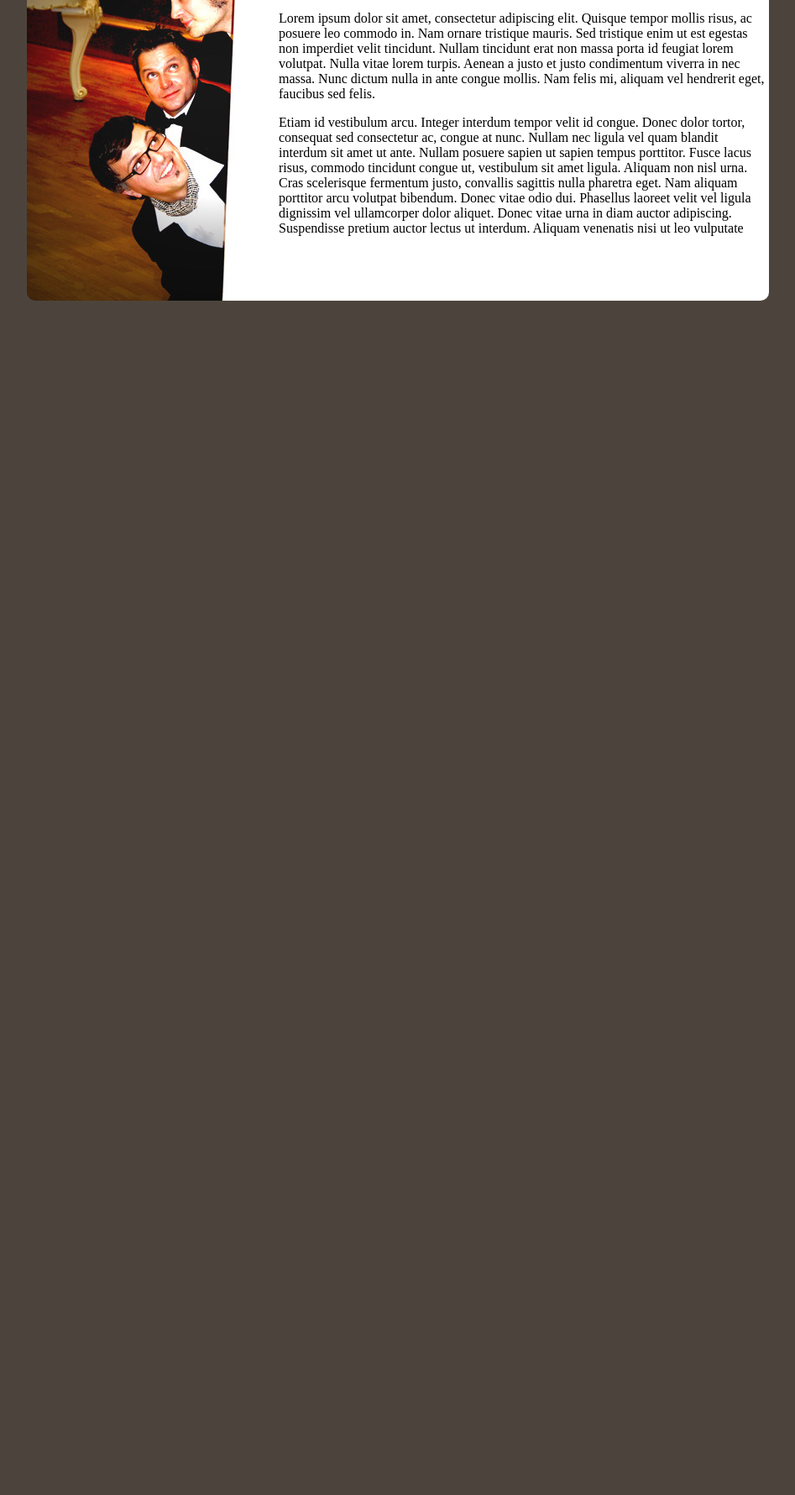
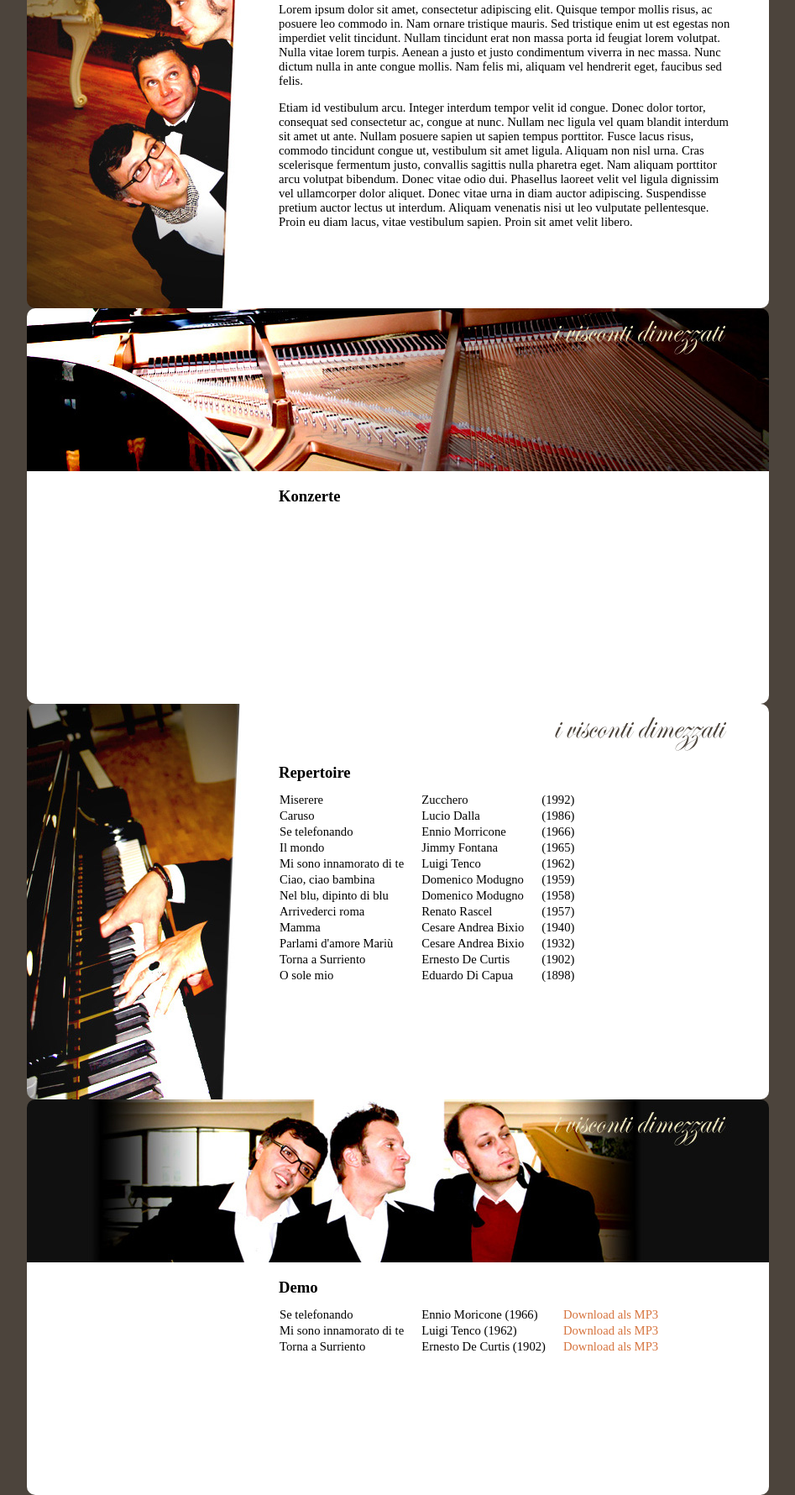
Before and after one commit to foyan/ViscontiDimezzati, a plain HTML site: page index.html in a window 1280 px wide. Shown: the part 635-2415 px from the top of the page at 84% size, without its empty margins (166-1113 px from the left). Before the commit the page ends 1464 px from the top, so only its background shows below. Drawn offline with nearby package versions, Linux system fonts and the light colour scheme; a script that the page names is missing.

Commit message:
Probieren wirs mal...

```diff
--- a/css/visconti.css
+++ b/css/visconti.css
@@ -1,5 +1,24 @@
 body {
 	background-color: #4C443C;
+	font-family: 'Times New Roman', Times, serif;
+	font-size: 11pt;
+}
+
+a {
+	color: #D6733D;
+	text-decoration: none;
+}
+
+table {
+	border-collapse: collapse;
+}
+
+td {
+	padding-right: 20px;
+}
+
+a:hover {
+	text-decoration: underline;
 }
 
 #outerContent {
@@ -18,6 +37,7 @@ body {
 	margin-left: 0;
 	padding-left: 0;
 	color: #EEE5BC;
+	font-size: 14pt;
 }
 
 #nav a {
@@ -53,11 +73,24 @@ body {
 	width: 884px;
 	height: 471px;
 	border-radius: 10px;
+	background-repeat: no-repeat;
+	background-color: white;
+	margin: 0;
+	padding: 0;
+}
+
+.content h1 {
+	font-size: 14pt;
 }
 
 .content .logo {
 	text-align: right;
-	padding-right: 25px;
+	padding-right: 45px;
+	padding-top: 12px;
+}
+
+.content p {
+	margin-right: 40px;
 }
 
 #home {
@@ -66,12 +99,29 @@ body {
 
 #uberuns {
 	background-image: url('../assets/bg_uberuns.jpg');
-	background-repeat: no-repeat;
-	background-color: white;
+}
+
+#konzerte {
+	background-image: url('../assets/bg_konzerte.jpg');
+}
+
+#rep {
+	background-image: url('../assets/bg_rep.jpg');
+}
+
+#demo {
+	background-image: url('../assets/bg_demo.jpg');
 }
 
 .content .scrollable {
 	overflow: auto;
+}
+
+.content .twocol {
 	margin-left: 300px;
 	height: 350px;
 }
+
+.content .bgontop {
+	height: 250px;
+}
--- a/index.html
+++ b/index.html
@@ -26,13 +26,13 @@
 
 			<div id="innerContent">
 
-				<div id="home" class="content" data-bind="visible: selected() == home">
+				<div id="home" class="content" data-bind="fadeVisible: selected() == home">
 
 				</div>
 
-				<div id="uberuns" class="content" data-bind="visible: selected() == uberuns">
+				<div id="uberuns" class="content" data-bind="fadeVisible: selected() == uberuns">
 					<div class="logo"><img src="assets/iviscontidimezzati_logo.gif" /></div>
-					<div class="scrollable">
+					<div class="scrollable twocol">
 						<h1>Über uns</h1>
 						<p>
 							Lorem ipsum dolor sit amet, consectetur adipiscing elit. Quisque tempor mollis risus, ac posuere leo commodo in. Nam ornare tristique mauris. Sed tristique enim ut est egestas non imperdiet velit tincidunt. Nullam tincidunt erat non massa porta id feugiat lorem volutpat. Nulla vitae lorem turpis. Aenean a justo et justo condimentum viverra in nec massa. Nunc dictum nulla in ante congue mollis. Nam felis mi, aliquam vel hendrerit eget, faucibus sed felis.
@@ -43,8 +43,53 @@
 					</div>
 				</div>
 
-				<div id="konzerte" class="content" data-bind="visible: selected() == konzerte">
+				<div id="konzerte" class="content" data-bind="fadeVisible: selected() == konzerte">
+					<div style="height:200px">
+					</div>
+					<div class="scrollable twocol bgontop">
+						<h1>Konzerte</h1>
+						<table data-bind="foreach: gigs">
+							<tr>
+								<td data-bind="text: wann"/>
+								<td><a data-bind="text: wo, attr: {href: link}"></a></td>
+							</tr>
+						</table>
+					</div>
+				</div>
 
+				<div id="rep" class="content" data-bind="fadeVisible: selected() == rep">
+					<div class="logo"><img src="assets/iviscontidimezzati_logo.gif" /></div>
+					<div class="scrollable twocol">
+						<h1>Repertoire</h1>
+						<table>
+							<tr><td>Miserere</td><td>Zucchero</td><td>(1992)</td></tr>
+							<tr><td>Caruso</td><td>Lucio Dalla</td><td>(1986)</td></tr>
+							<tr><td>Se telefonando</td><td>Ennio Morricone</td><td>(1966)</td></tr>
+							<tr><td>Il mondo</td><td>Jimmy Fontana</td><td>(1965)</td></tr>
+							<tr><td>Mi sono innamorato di te</td><td>Luigi Tenco</td><td>(1962)</td></tr>
+							<tr><td>Ciao, ciao bambina</td><td>Domenico Modugno</td><td>(1959)</td></tr>
+							<tr><td>Nel blu, dipinto di blu</td><td>Domenico Modugno</td><td>(1958)</td></tr>
+							<tr><td>Arrivederci roma</td><td>Renato Rascel</td><td>(1957)</td></tr>
+							<tr><td>Mamma</td><td>Cesare Andrea Bixio</td><td>(1940)</td></tr>
+							<tr><td>Parlami d'amore Mariù</td><td>Cesare Andrea Bixio</td><td>(1932)</td></tr>
+							<tr><td>Torna a Surriento</td><td>Ernesto De Curtis</td><td>(1902)</td></tr>
+							<tr><td>O sole mio</td><td>Eduardo Di Capua</td><td>(1898)</td></tr>
+							</tr>
+						</table>
+					</div>
+				</div>
+
+				<div id="demo" class="content" data-bind="fadeVisible: selected() == demo">
+					<div style="height:200px">
+					</div>
+					<div class="scrollable twocol bgontop">
+						<h1>Demo</h1>
+						<table>
+							<tr><td>Se telefonando</td><td>Ennio Moricone (1966)</td><td><a href="demo/iviscontidimezzati_setelefonando.mp3">Download als MP3</a></td></tr>
+							<tr><td>Mi sono innamorato di te</td><td>Luigi Tenco (1962)</td><td><a href="demo/iviscontidimezzati_misonoinnamoratodite.mp3">Download als MP3</a></td></tr>
+							<tr><td>Torna a Surriento</td><td>Ernesto De Curtis (1902)</td><td><a href="demo/iviscontidimezzati_tornaasurriento.mp3">Download als MP3</a></td></tr>
+						</table>
+					</div>
 				</div>
 
 			</div>
@@ -53,4 +98,4 @@
 
 	</body>
 
-<html>
+</html>
--- a/js/visconti.js
+++ b/js/visconti.js
@@ -8,9 +8,32 @@ var navigation = {
 
 	selected: ko.observable(null),
 
+	gigs: [
+		{ wann: "15.02.2013", wo: "Luogo lorem Zurigo", link: "http://www.google.com" },
+		{ wann: "18.03.2013", wo: "Luogo lorem Berna", link: "http://www.google.com" },
+		{ wann: "12.04.2013", wo: "Luogo lorem Basilea", link: "http://www.google.com" },
+		{ wann: "15.06.2013", wo: "Luogo lorem Lausanna", link: "http://www.google.com" },
+		{ wann: "19.08.2013", wo: "Luogo lorem Ulan-baator", link: "http://www.google.com" },
+		{ wann: "15.09.2013", wo: "Luogo lorem Moscow", link: "http://www.google.com" },
+		{ wann: "18.09.2013", wo: "Luogo lorem New York", link: "http://www.google.com" },
+		{ wann: "15.02.2013", wo: "Luogo lorem Schützenhaus Unterenstringen-West", link: "http://www.google.com" },
+		{ wann: "12.10.2013", wo: "Luogo lorem Roma", link: "http://www.google.com" }
+	]
+
 };
 
 $(function () {
 	navigation.selected(navigation.home);
 	ko.applyBindings(navigation, $("#outerContent").get(0));
 });
+
+ko.bindingHandlers.fadeVisible = {
+	init: function(element, valueAccessor) {
+		var value = valueAccessor();
+		$(element).toggle(ko.utils.unwrapObservable(value));
+	},
+	update: function(element, valueAccessor) {
+		var value = valueAccessor();
+		ko.utils.unwrapObservable(value) ? $(element).fadeIn() : $(element).toggle(false);
+	}
+};
```
Also changed, not shown: assets/bg_demo.jpg (added), assets/bg_konzerte.jpg (added), assets/bg_rep.jpg (added).
